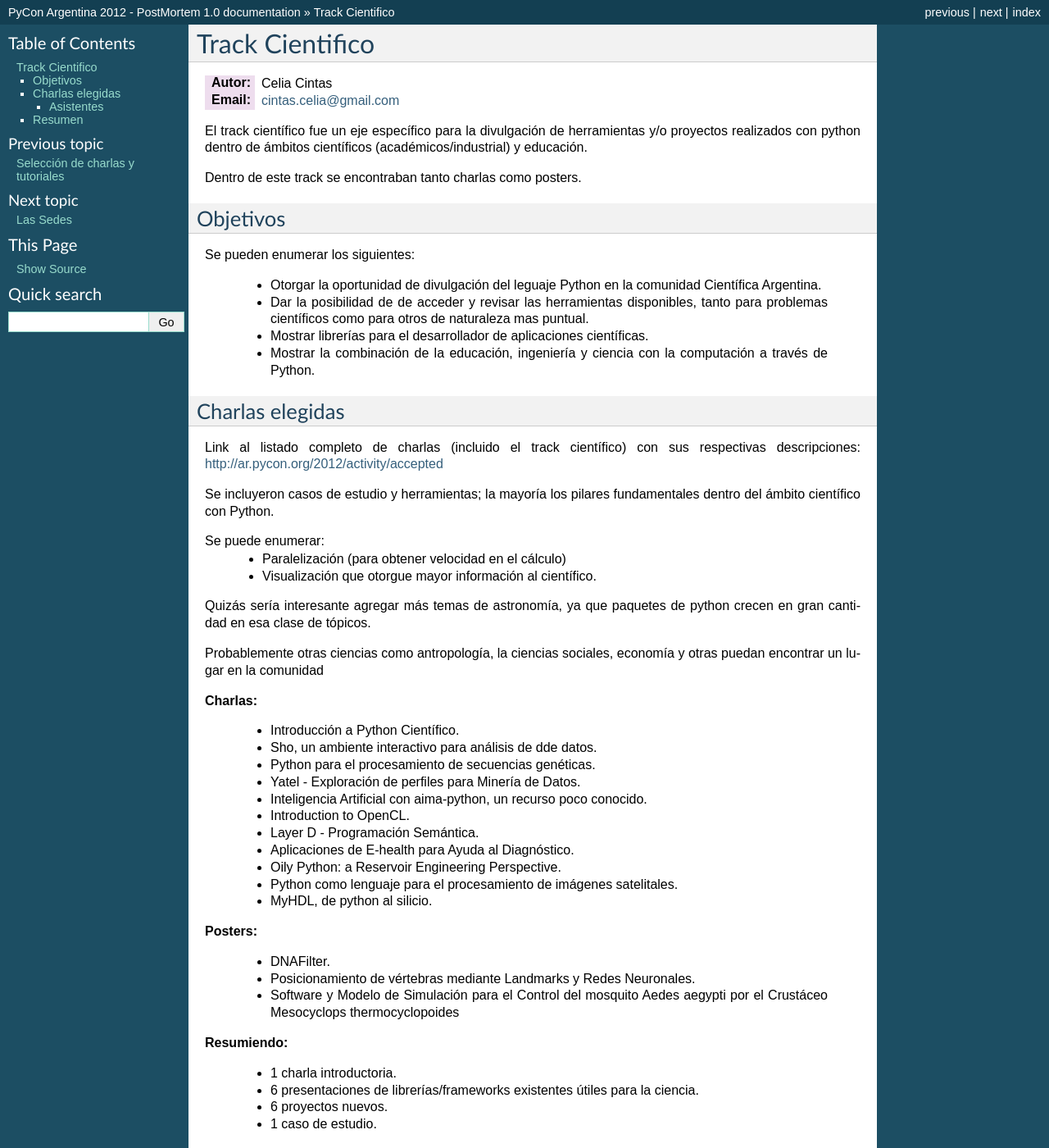
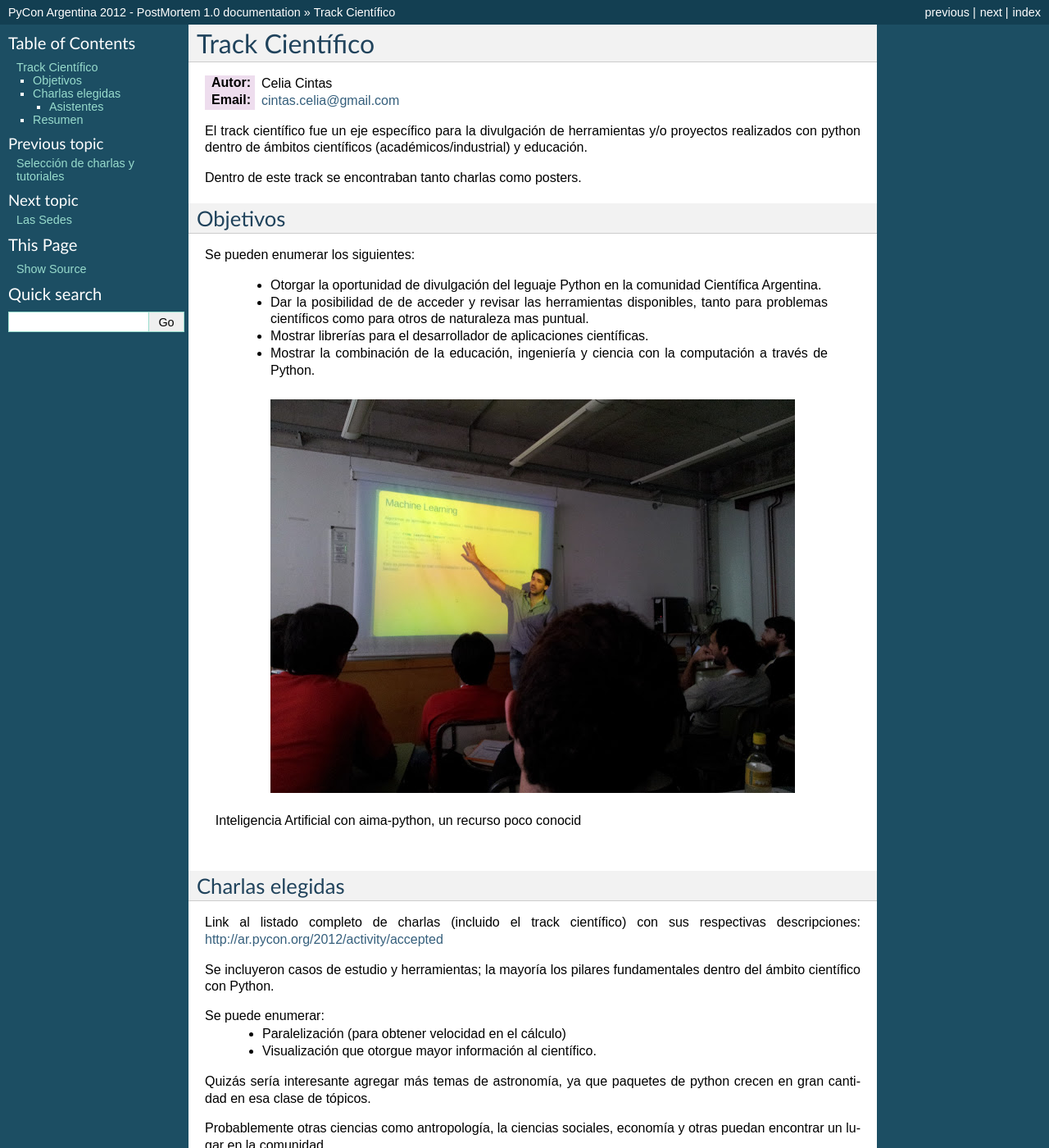
Before and after one commit to leliel12/pyconar20012_postmortem, a Sphinx documentation site: the page built from source/ciencia.rst, in a window 1280 px wide and 1400 px high. Shown: the whole window at 82% size. Built offline with Sphinx 7.4.7, drawn with Linux system fonts in a browser that asks for light colours; some of the changed text lies outside the part shown.

Commit message:
added pictures

```diff
--- a/source/ciencia.rst
+++ b/source/ciencia.rst
@@ -1,5 +1,5 @@
 ================
-Track Cientifico
+Track Científico
 ================
 
 :Autor: Celia Cintas
@@ -24,6 +24,12 @@
     - Mostrar librerías para el desarrollador de aplicaciones científicas.
     - Mostrar la combinación de la educación, ingeniería y ciencia con la
       computación a través de Python.
+
+.. figure:: ciencia/aima.jpg
+    :align: center
+
+    Inteligencia Artificial con aima-python, un recurso poco conocid
+
 
 
 Charlas elegidas
@@ -75,7 +81,6 @@
     - 1 caso de estudio.
 
 
-
 Asistentes
 ==========
 
@@ -87,6 +92,11 @@
 
 En la estadísticas, un media de 32 personas indicaron que estaban interesados en
 asistir a las diferentes charlas del track (la desviación fue 14.12).
+
+.. figure:: ciencia/myhdl.jpg
+    :align: center
+
+    MyHDL, de python al silicio.
 
 
 Resumen
@@ -111,3 +121,6 @@
       o al programador de herramientas científicas. En esta PyCon, por otro
       lado, no pasó. Ya que la mayoría eran casos de aplicación. Esto debería
       ser tomado en cuenta si se realizan talleres.
+:Lo Feo:
+    Lo único realmente feo de este track es competir por los asistentes
+    con charlas mucho mas masivas de traks generales.
```
Also changed, not shown: source/ciencia/aima.jpg (added), source/ciencia/myhdl.jpg (added).
